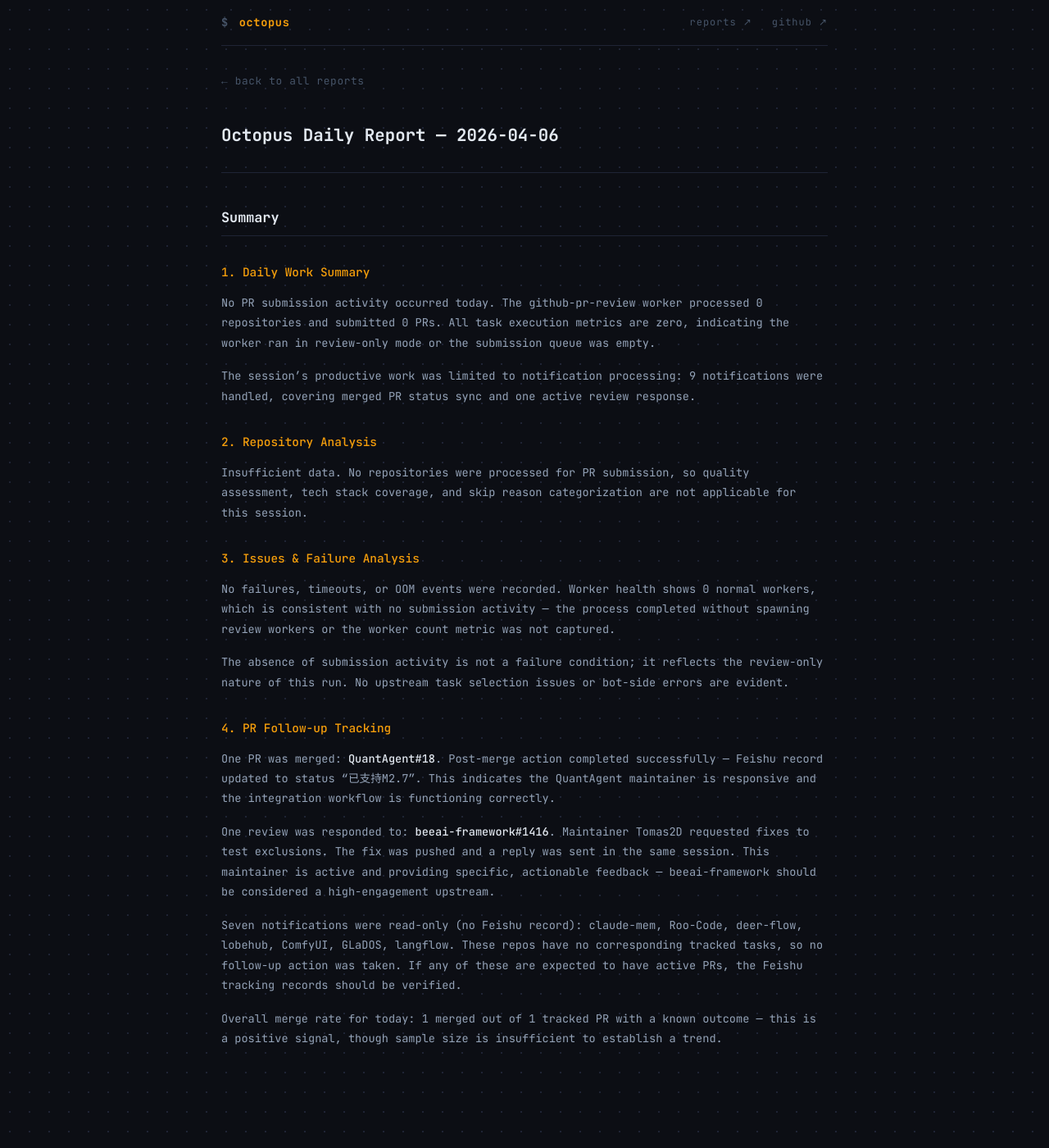
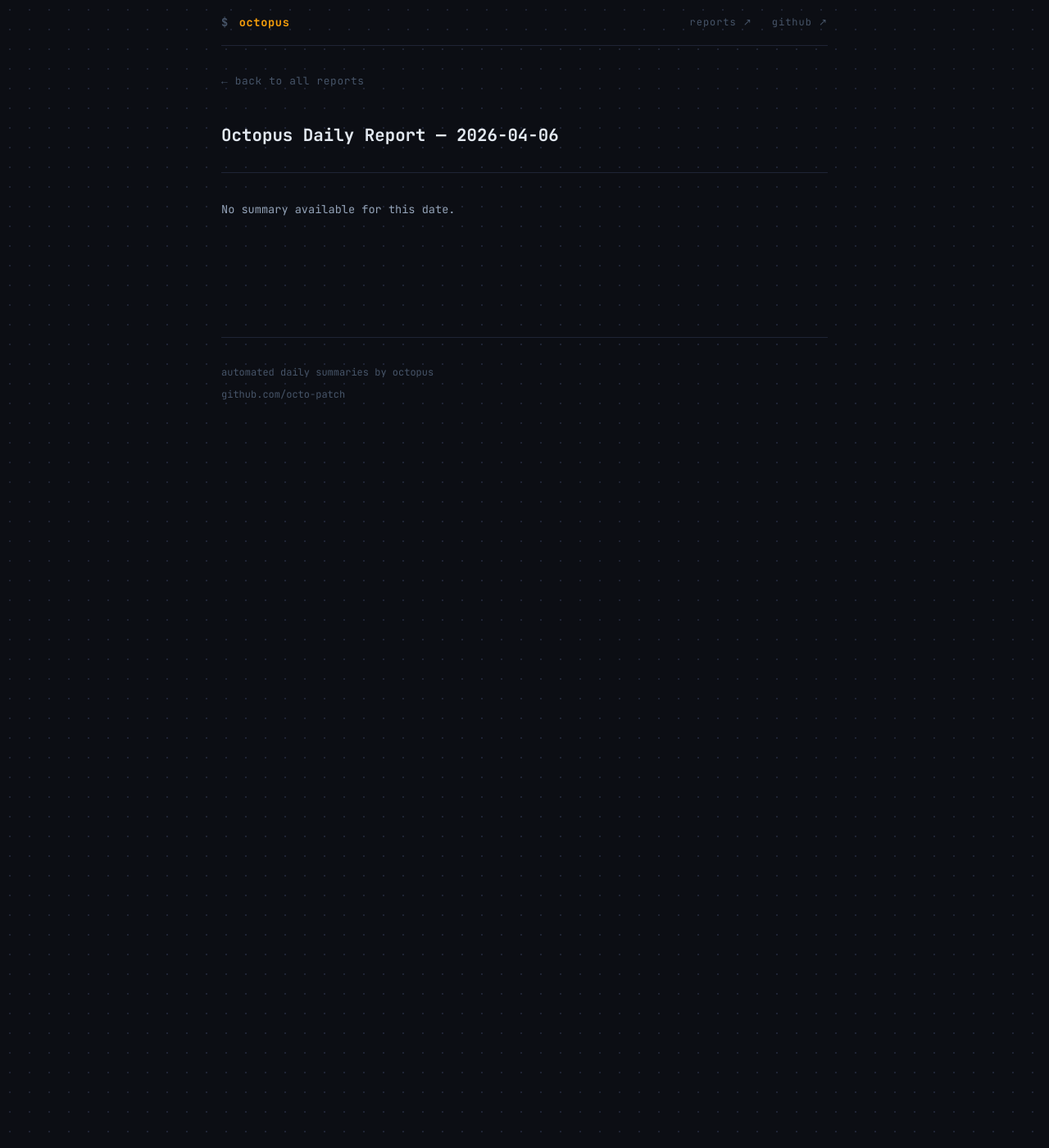
Before and after one commit to octo-patch/daily-reports, a Jekyll site: the page built from 2026-04/2026-04-06.md, in a window 1280 px wide and 1400 px high. Shown: the whole window at 82% size. Built offline with Jekyll 4.4.1, drawn with Linux system fonts in a browser that asks for light colours.

Commit message:
daily report: 2026-04-06

```diff
--- a/2026-04/2026-04-06.md
+++ b/2026-04/2026-04-06.md
@@ -1,33 +1,7 @@
 ---
 layout: report
 title: "Octopus Daily Report — 2026-04-06"
-summary: "No PR submission activity occurred today. The github-pr-review worker processed 0 repositories and submitted 0 PRs. All task execution metrics are zero, indicating the worker ran in review-only mode o"
+summary: "No summary available."
 ---
 
-## Summary
-
-### 1. Daily Work Summary
-
-No PR submission activity occurred today. The github-pr-review worker processed 0 repositories and submitted 0 PRs. All task execution metrics are zero, indicating the worker ran in review-only mode or the submission queue was empty.
-
-The session's productive work was limited to notification processing: 9 notifications were handled, covering merged PR status sync and one active review response.
-
-### 2. Repository Analysis
-
-Insufficient data. No repositories were processed for PR submission, so quality assessment, tech stack coverage, and skip reason categorization are not applicable for this session.
-
-### 3. Issues & Failure Analysis
-
-No failures, timeouts, or OOM events were recorded. Worker health shows 0 normal workers, which is consistent with no submission activity — the process completed without spawning review workers or the worker count metric was not captured.
-
-The absence of submission activity is not a failure condition; it reflects the review-only nature of this run. No upstream task selection issues or bot-side errors are evident.
-
-### 4. PR Follow-up Tracking
-
-One PR was merged: **QuantAgent#18**. Post-merge action completed successfully — Feishu record updated to status "已支持M2.7". This indicates the QuantAgent maintainer is responsive and the integration workflow is functioning correctly.
-
-One review was responded to: **beeai-framework#1416**. Maintainer Tomas2D requested fixes to test exclusions. The fix was pushed and a reply was sent in the same session. This maintainer is active and providing specific, actionable feedback — beeai-framework should be considered a high-engagement upstream.
-
-Seven notifications were read-only (no Feishu record): claude-mem, Roo-Code, deer-flow, lobehub, ComfyUI, GLaDOS, langflow. These repos have no corresponding tracked tasks, so no follow-up action was taken. If any of these are expected to have active PRs, the Feishu tracking records should be verified.
-
-Overall merge rate for today: 1 merged out of 1 tracked PR with a known outcome — this is a positive signal, though sample size is insufficient to establish a trend.
+No summary available for this date.
```
